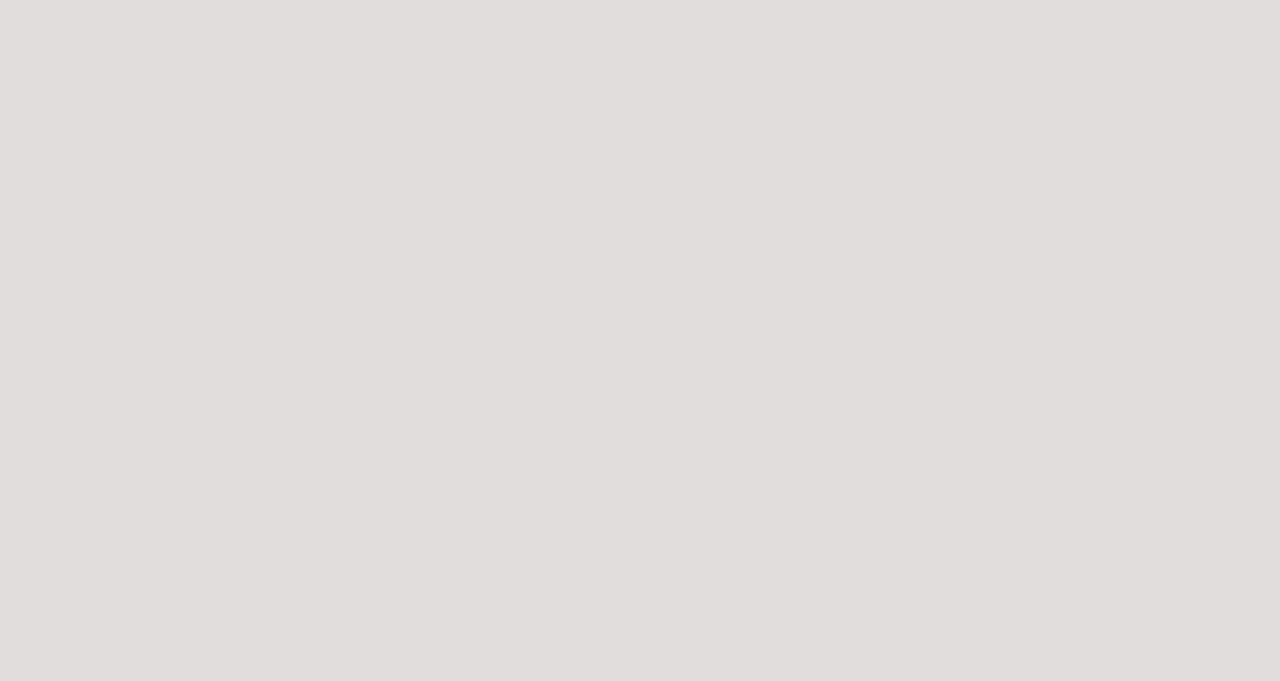
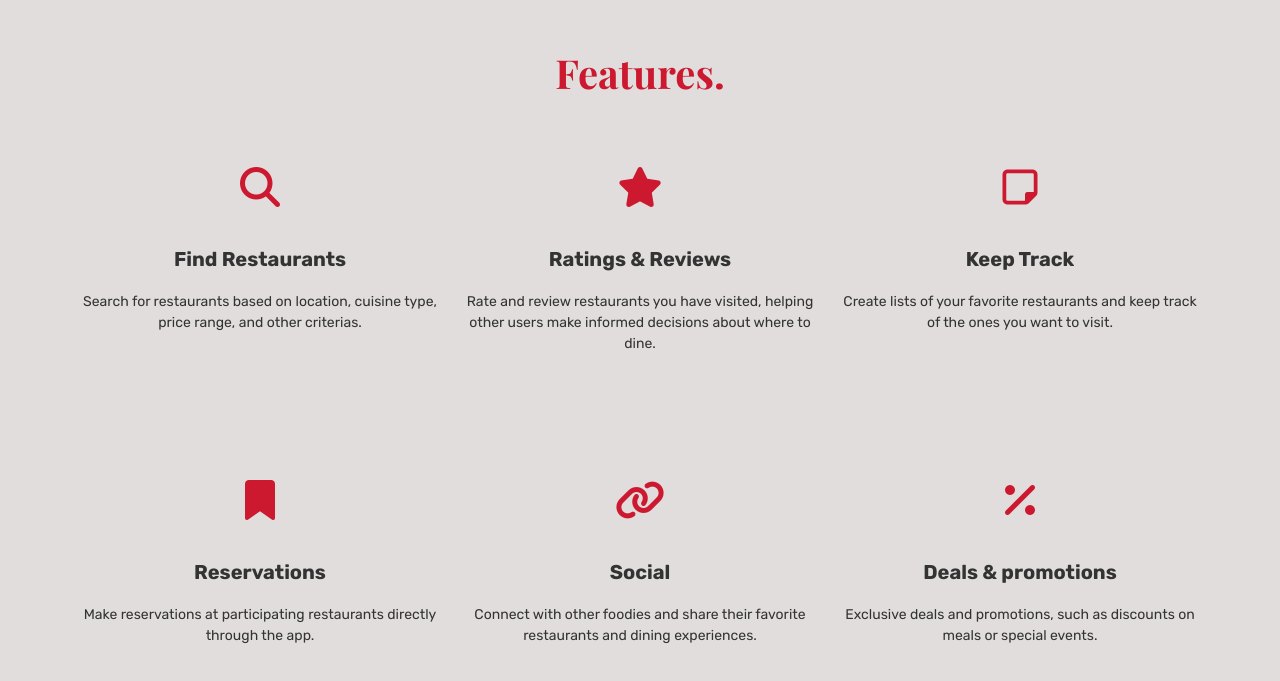
Before and after one commit to Annastacia-dev/foodiefind, a React (Create React App) app in the folder client/: page / in a window 1280 px wide. Shown: the part 1781-2462 px from the top of the page. Before the commit the page ends 1710 px from the top, so only its background shows below. Built offline with nearby package versions, Linux system fonts and the light colour scheme; a web font is replaced by a local one.

Commit message:
features

```diff
--- a/client/src/components/landingpage/About.js
+++ b/client/src/components/landingpage/About.js
@@ -16,10 +16,10 @@ const About = () => {
           <Col md={6} >
           <div className="header-content">
               <h1 className="header-title">
-                About Us.
+                About.
               </h1>
               <p className="about-text">
-              Welcome to our restaurant review and booking platform, where foodies can discover and book the best restaurants in their city. Our user-friendly interface allows users to browse ratings and reviews, create lists of their favorite restaurants, and connect with other foodies in their area.
+              Welcome to Foodie Find, a restaurant review and booking platform, where foodies can discover and book the best restaurants in their city. Our user-friendly interface allows users to browse ratings and reviews, create lists of their favorite restaurants, and connect with other foodies in their area.
               </p>
               <p className="about-text">
               In addition to helping users find the perfect restaurant for any occasion, we also provide a platform for restaurants to create profiles and showcase their menus, photos, and other information. This allows diners to get a better understanding of the restaurant's atmosphere, menu options, and overall vibe before they visit.
--- /dev/null
+++ b/client/src/components/landingpage/Features.js
@@ -0,0 +1,69 @@
+import React from 'react'
+import {Container , Row, Col} from 'react-bootstrap'
+import '../../css/landingpage/Features.css'
+
+const Features = () => {
+  return (
+    <>
+    <div className="features">
+      <Container>
+        <Row>
+        <div className="header-content">
+              <h1 className="header-title">Features.</h1>
+        </div>
+          <Col>
+            <div className="feature">
+              <i className="fa-solid fa-search"></i>
+              <h3>Find Restaurants</h3>
+              <p>Search for restaurants based on location, cuisine type, price range, and other criterias.</p>
+            </div>
+          </Col>
+          <Col>
+            <div className="feature">
+              <i className="fa-solid fa-star"></i>
+              <h3>Ratings &amp; Reviews</h3>
+              <p>Rate and review restaurants you have visited, helping other users make informed decisions about where to dine.</p>
+            </div>
+          </Col>
+          <Col>
+            <div className="feature">
+              <i class="fa-regular fa-note-sticky"></i>
+              <h3>Keep Track</h3>
+              <p>
+                Create lists of your favorite restaurants and keep track of the ones you want to visit.
+              </p>
+            </div>
+          </Col>
+        </Row>
+        <Row>
+        <Col>
+            <div className="feature">
+              <i className="fa-solid fa-bookmark"></i>
+              <h3>Reservations</h3>
+              <p>Make reservations at participating restaurants directly through the app.</p>
+            </div>
+          </Col>
+          <Col>
+            <div className="feature">
+            <i className="fa-solid fa-link"></i>
+              <h3>Social</h3>
+              <p>Connect with other foodies and share their favorite restaurants and dining experiences.</p>
+            </div>
+          </Col>
+          <Col>
+            <div className="feature">
+            <i className="fa-solid fa-percent"></i>
+              <h3>Deals &amp; promotions</h3>
+              <p>
+              Exclusive deals and promotions, such as discounts on meals or special events.
+              </p>
+            </div>
+          </Col>
+        </Row>
+      </Container>
+    </div>
+    </>
+  )
+}
+
+export default Features
--- a/client/src/components/landingpage/LandingPage.js
+++ b/client/src/components/landingpage/LandingPage.js
@@ -2,6 +2,7 @@ import React from 'react'
 import NavBar from './NavBar'
 import Header from './Header'
 import About from './About'
+import Features from './Features'
 
 function LandingPage() {
   return (
@@ -10,6 +11,7 @@ function LandingPage() {
       <NavBar />
       <Header />
       <About />
+      <Features />
     </div>
     </>
   )
--- a/client/src/components/landingpage/NavBar.js
+++ b/client/src/components/landingpage/NavBar.js
@@ -3,7 +3,6 @@ import '../../css/landingpage/NavBar.css'
 
 const NavBar = () => {
 
-  // on scroll add class scrolled to navbar
   window.onscroll = function() {scrollFunction()};
   function scrollFunction() {
     if (document.body.scrollTop > 80 || document.documentElement.scrollTop > 80) {
@@ -27,10 +26,10 @@ const NavBar = () => {
                     <a href="#home" className="nav-link">Home</a>
                 </li>
                 <li className="nav-item">
-                    <a href="#about" className="nav-link">About Us</a>
+                    <a href="#about" className="nav-link">About</a>
                 </li>
                 <li className="nav-item">
-                    <a href="#services" className="nav-link">Services</a>
+                    <a href="#features" className="nav-link">Features</a>
                 </li>
                 <li className="nav-item">
                     <a href="#contacts" className="nav-link">Contact</a>
--- /dev/null
+++ b/client/src/css/landingpage/Features.css
@@ -0,0 +1,28 @@
+.features{
+    padding: 50px 0;
+    margin-top: 50px;
+}
+
+.feature{
+    padding: 20px 0;
+    margin-top: 30px;
+    margin-bottom: 40px;
+}
+
+.feature i{
+    font-size: 40px;
+    color: var(--primary-color);
+    margin-bottom: 20px;
+}
+
+.feature h3{
+    font-size: 20px;
+    font-weight: 600;
+    margin-top: 20px;
+    margin-bottom: 10px;
+}
+
+.feature p{
+    margin-top: 20px;
+    font-size: 14px;
+}
```
